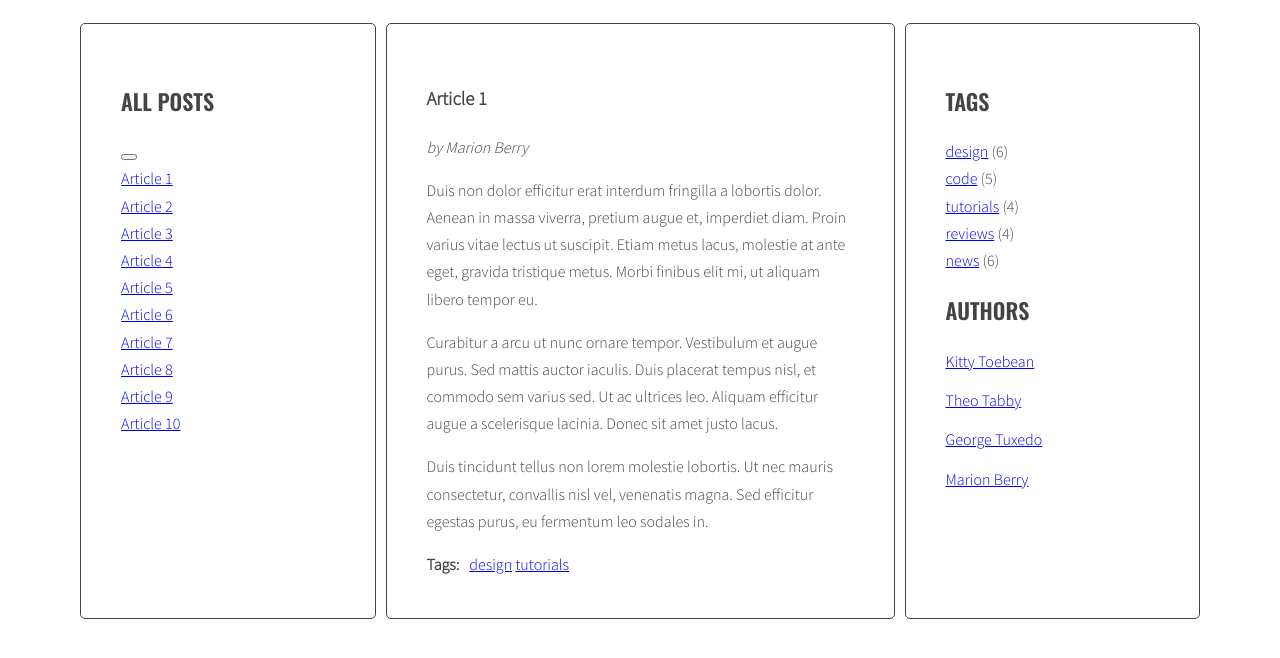
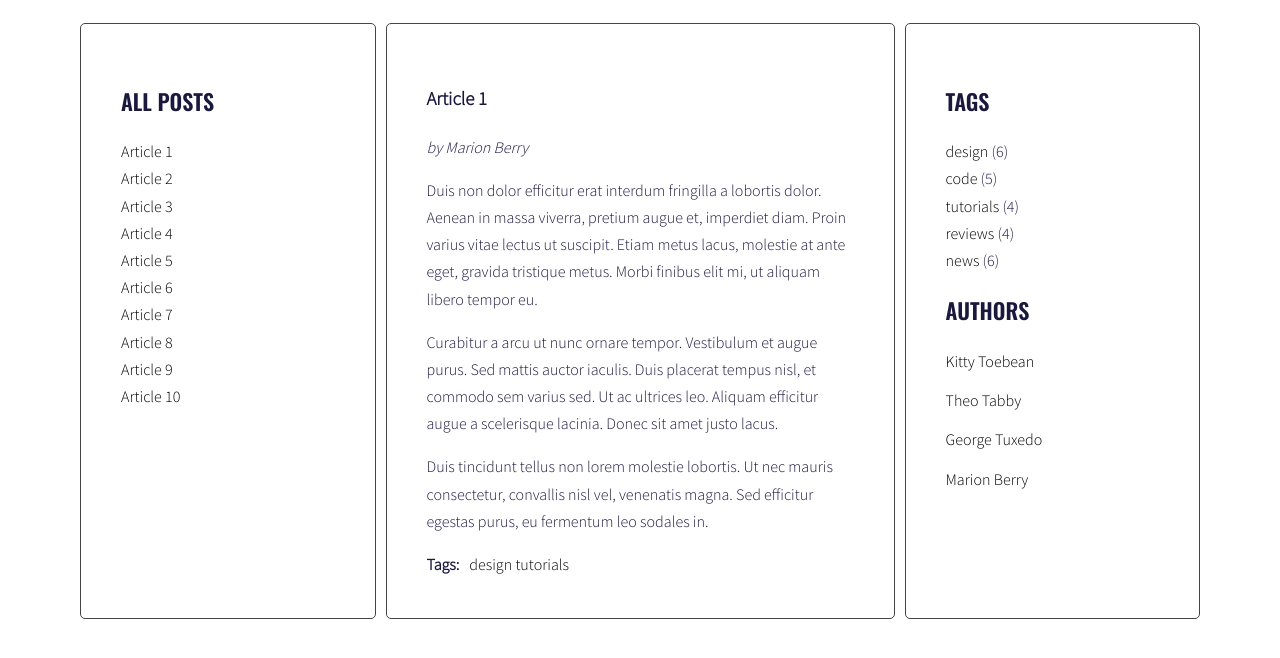
Before and after one commit to ewelinaMaz/javascript-blog, a website: page index.html in a window 1280 px wide. Shown: the part 220-878 px from the top of the page. Before the commit the page ends 847 px from the top, so only its background shows below. Drawn offline with nearby package versions, Linux system fonts and the light colour scheme.

Commit message:
Java code format and minor style change

```diff
--- a/index.html
+++ b/index.html
@@ -14,7 +14,6 @@
     <main class="wrapper">
       <aside class="sidebar">
         <h2 class="section-title">All posts</h2>
-        <button id="test-button"></button>
         <ul class="list titles">
           <li></li>
           <li></li>
--- a/package.json
+++ b/package.json
@@ -22,6 +22,7 @@
   "author": "",
   "license": "ISC",
   "devDependencies": {
+    "browser-sync": "^2.26.7",
     "eslint": "^6.7.2",
     "globstar": "^1.0.0",
     "npm-run-all": "^4.1.5",
--- a/sass/style.scss
+++ b/sass/style.scss
@@ -18,7 +18,7 @@ $font-text: 'Source Sans Pro', sans-serif;
 body {
   background: $color-light;
   font-family: $font-text;
-  color: $color-dark;
+  color: #1B183E;
   font-weight: 300;
   font-size: 16px;
   line-height: 1.7;
@@ -40,7 +40,6 @@ body {
     color: lighten($color-dark, 20%);
   }
 }
-
 /* Layout */
 
 .wrapper {
@@ -64,6 +63,7 @@ body {
   border-radius: 5px;
 }
 
+
 /* Logo */
 
 .logo {
@@ -80,9 +80,16 @@ body {
   list-style-type: none;
   margin: 0;
   padding: 0;
+  z-index: 1;
   .active {
     font-weight: bold;
+    line-height: 1.7;
+    z-index: 2;
   }
+}
+.list li a {
+  text-decoration: none;
+  color:#000000;
 }
 
 .list-horizontal {
@@ -100,13 +107,20 @@ body {
 }
 
 /* Post */
+.posts {
+  position: relative;
+}
 
 .post {
-  display: none;
+  opacity: 0;
+  position: absolute;
   &.active {
-    display: block;
+    transition: 1s;
+    opacity: 2;
+    position: relative;
   }
 }
+
 
 .post-author {
   font-style: italic;
```
Also changed, not shown: js/script.js (+1 -9 lines), css/style.css, 2 other files.
